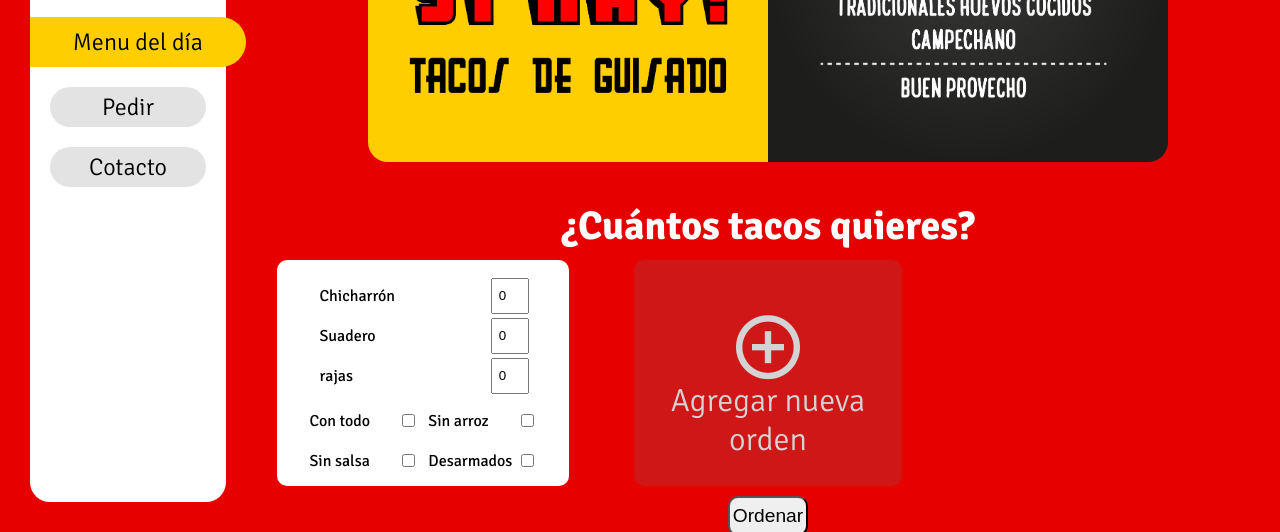
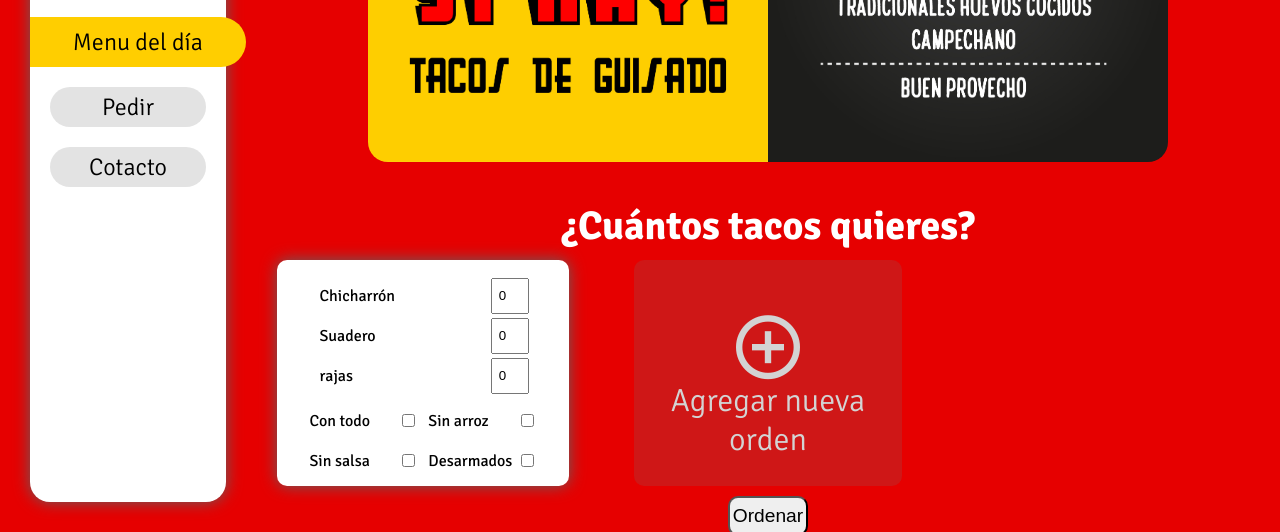
Before and after one commit to VGM137/Pagina-web, a plain HTML site: page index.html in a window 1280 px wide. Shown: the part 268-800 px from the top of the page. Drawn offline with Linux system fonts and the light colour scheme; files whose address does not match are found by name; a web font is replaced by a local one.

Commit message:
Se añaden sombras

```diff
--- a/css/estilos.css
+++ b/css/estilos.css
@@ -150,6 +150,7 @@ ul{
   max-height: inherit;
   background-color: rgb(255, 255, 255);
   display: block;
+  box-shadow: 0px 0px 16px 0px #626262;
 }
 .bar-menu-icons,
 .bar-menu ol li {
@@ -327,7 +328,8 @@ h1{
     border-radius: 10px;
     margin: auto;
     background-color: white;
-    display: none
+    display: none;
+    box-shadow: 0px 0px 16px 0px #626262;
   }
  /*    .avisoTacos{
       display: none
@@ -735,7 +737,7 @@ h1{
          font-size: 1.2em
        }
   }
-  @media screen and (max-width: 320px){
+  @media screen and (max-width: 450px){
     .container{
       height: 100vh;
       max-width: 100vw;
```
